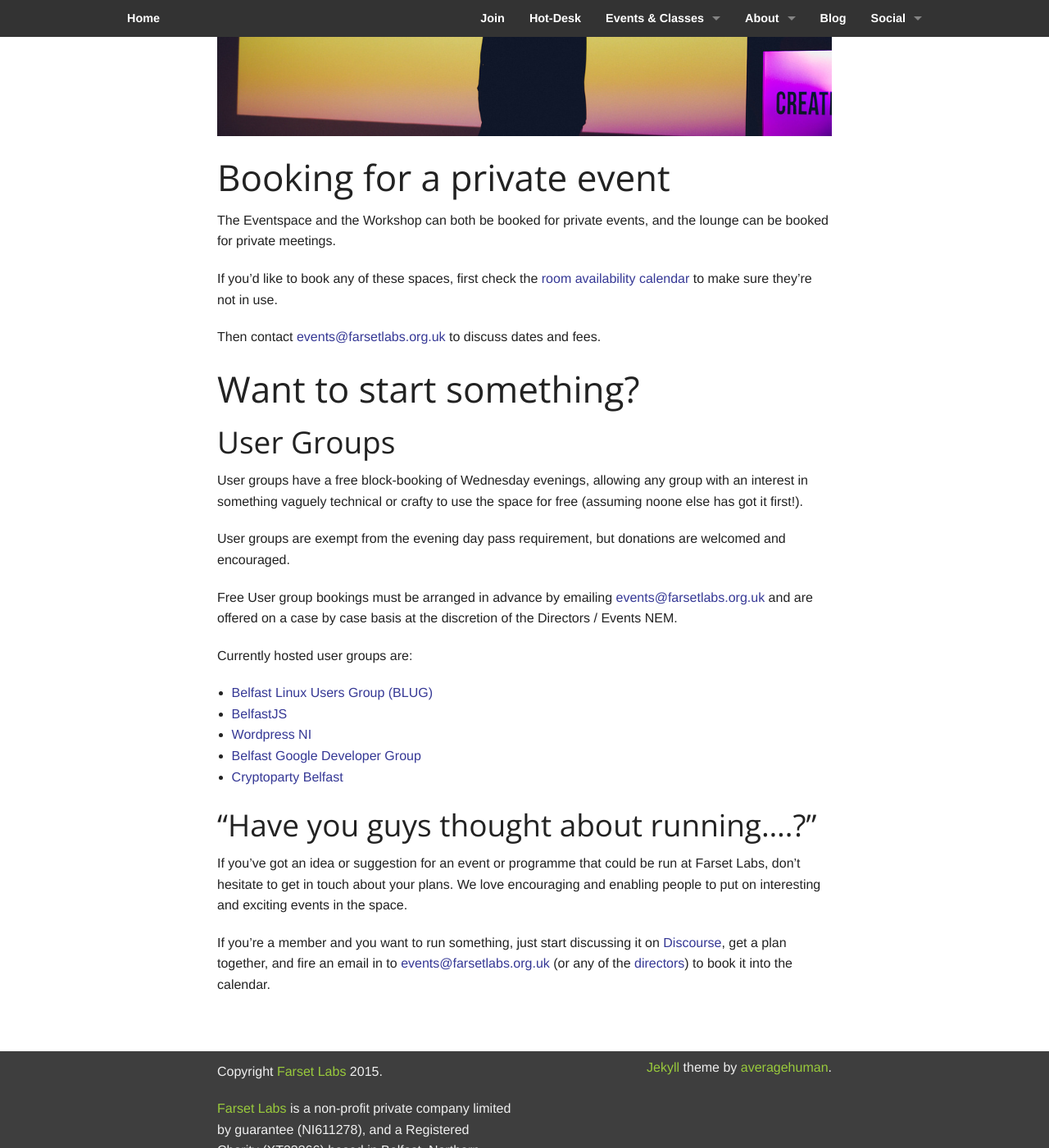
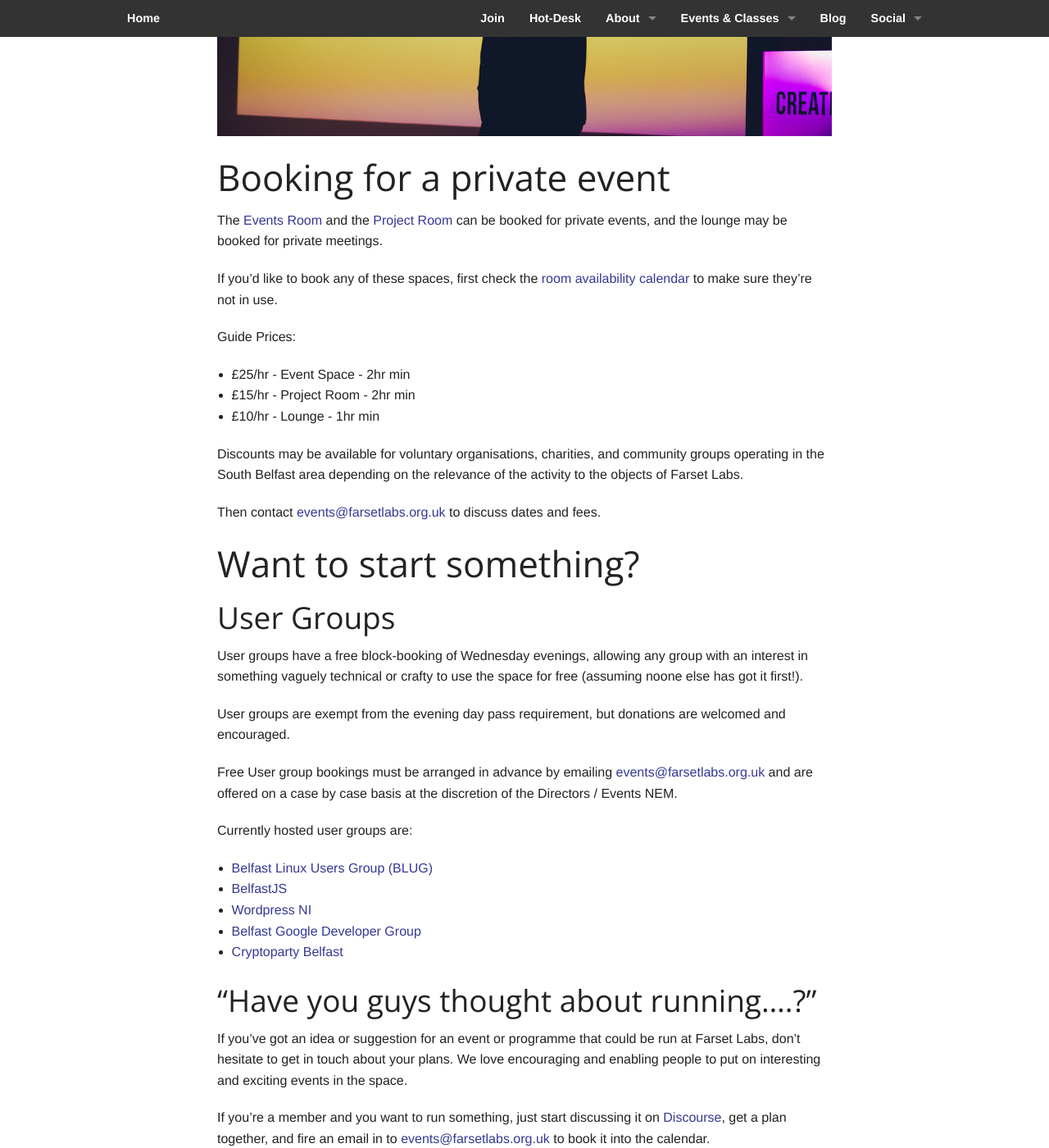
Before and after one commit to FarsetLabs/farsetlabs.github.io, a Jekyll site: the page built from events/how-to-start-a-class.md, in a window 1280 px wide and 1400 px high, scrolled down 481 px. Shown: the whole window at 82% size. Built offline with Jekyll 4.4.1, drawn with Linux system fonts in a browser that asks for light colours.

Commit message:
markdownified events index, cross linked facility/events pages, and updated prices WRT AD-166

```diff
--- a/events/how-to-start-a-class.md
+++ b/events/how-to-start-a-class.md
@@ -9,9 +9,18 @@
 
 # Booking for a private event
 
-The Eventspace and the Workshop can both be booked for private events, and the lounge can be booked for private meetings.
+The [Events Room](/about/facility.html#events-room) and the [Project Room](/about/facility.html#project-room) can be booked for private events, and the lounge may be booked for private meetings.
 
 If you'd like to book any of these spaces, first check the [room availability calendar](/events/index.html) to make sure they're not in use.
+
+Guide Prices:
+
+* £25/hr - Event Space - 2hr min
+* £15/hr - Project Room - 2hr min
+* £10/hr - Lounge - 1hr min
+
+Discounts may be available for voluntary organisations, charities, and community groups operating in the South Belfast area depending on the relevance of the activity to the objects of Farset Labs.
+
 
 Then contact [events@farsetlabs.org.uk](mailto:events@farsetlabs.org.uk) to discuss dates and fees.
 
@@ -35,4 +44,4 @@
 ## "Have you guys thought about running....?"
 If you've got an idea or suggestion for an event or programme that could be run at Farset Labs, don't hesitate to get in touch about your plans. We love encouraging and enabling people to put on interesting and exciting events in the space.
 
-If you're a member and you want to run something, just start discussing it on [Discourse](https://discourse.farsetlabs.org.uk/category/events), get a plan together, and fire an email in to [events@farsetlabs.org.uk](mailto:events@farsetlabs.org.uk) (or any of the [directors](/about/index.html#directors)) to book it into the calendar.
+If you're a member and you want to run something, just start discussing it on [Discourse](https://discourse.farsetlabs.org.uk/category/events), get a plan together, and fire an email in to [events@farsetlabs.org.uk](mailto:events@farsetlabs.org.uk) to book it into the calendar.
```
Also changed, not shown: about/facility.md (+1 -3 lines), events/index.html (deleted, +0 -28 lines), events/index.md (added, +22 -0 lines).
